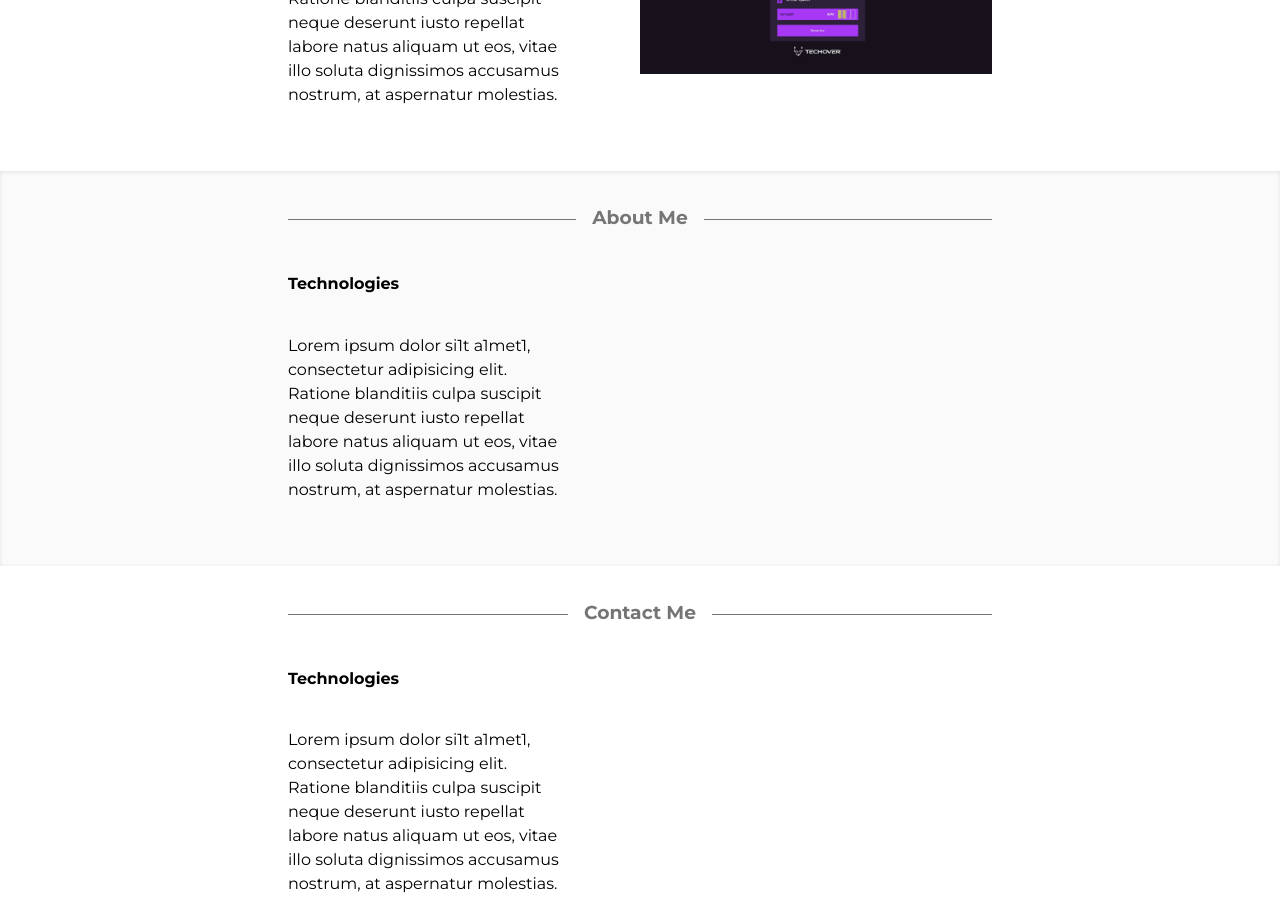
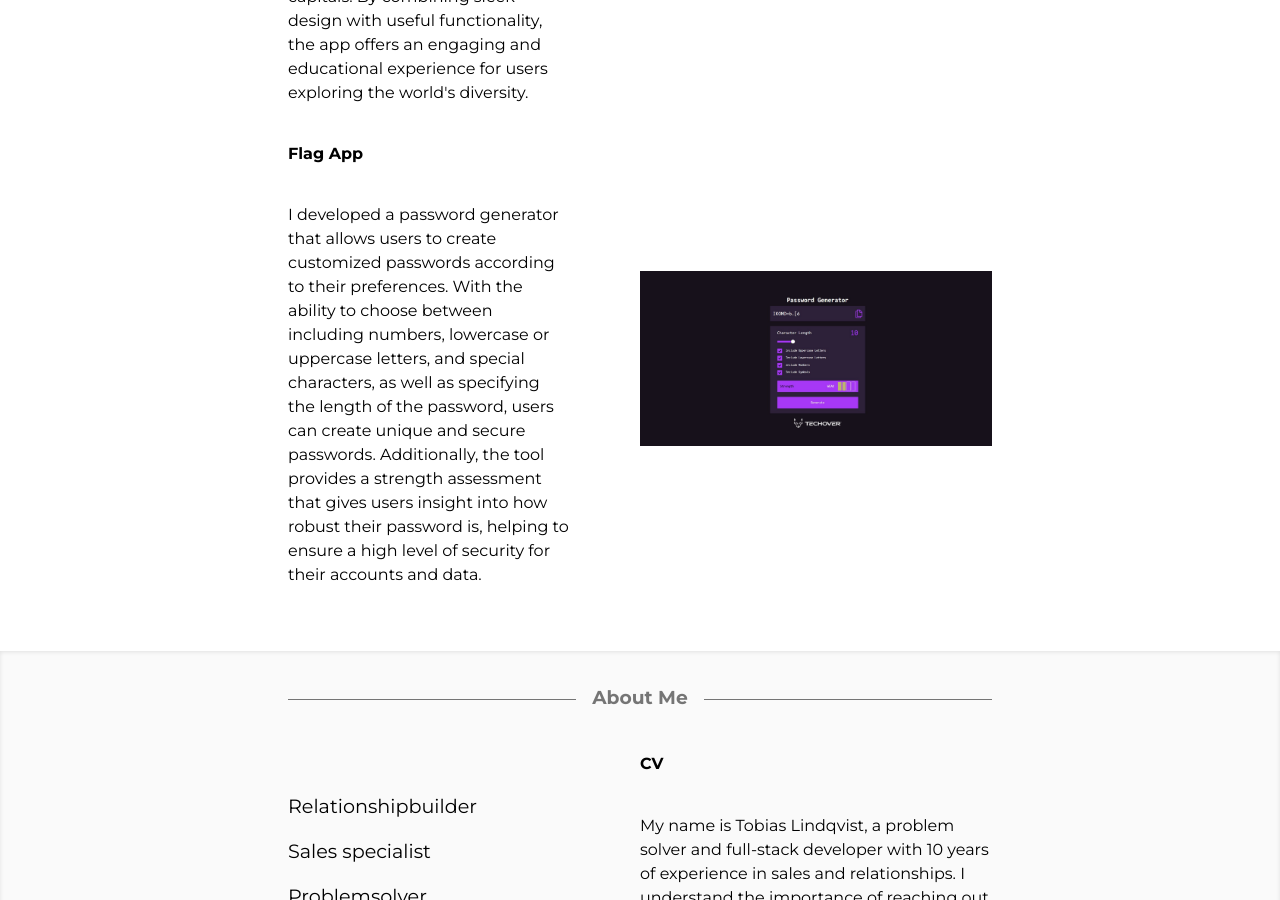
Before and after one commit to LindqvistTobias/portfolio-v2, a React (Vite) app: page / in a window 1280 px wide. Shown: the part 1900-2800 px from the top of the page. Built offline with nearby package versions, Linux system fonts and the light colour scheme.

Commit message:
Addded buttons and text

```diff
--- a/package.json
+++ b/package.json
@@ -14,7 +14,9 @@
     "framer-motion": "^11.2.10",
     "react": "^18.2.0",
     "react-dom": "^18.2.0",
-    "react-scroll": "^1.9.0"
+    "react-icons": "^5.2.1",
+    "react-scroll": "^1.9.0",
+    "styled-components": "^6.1.11"
   },
   "devDependencies": {
     "@types/react": "^18.2.66",
--- a/src/components/Skills/Skills.jsx
+++ b/src/components/Skills/Skills.jsx
@@ -16,7 +16,7 @@ const Skills = () => {
             <div className="info-container">
                 <div className="text-container">
                     <h4>Technologies</h4>
-                    <p>Lorem ipsum dolor si1t a1met1, consectetur adipisicing elit. Ratione blanditiis culpa suscipit neque deserunt iusto repellat labore natus aliquam ut eos, vitae illo soluta dignissimos accusamus nostrum, at aspernatur molestias.</p>
+                    <p>I specialize in using CSS, JavaScript, and MongoDB to build dynamic web applications. My expertise extends to frameworks like React, Material UI, and Framer Motion for creating engaging user interfaces. Additionally, I utilize Node.js for server-side development and Git for efficient version control and collaboration.</p>
                 </div>
                 <div className="skills-container">
                 <div className="img-container">
--- a/src/components/aboutMe/AboutMe.css
+++ b/src/components/aboutMe/AboutMe.css
@@ -0,0 +1,24 @@
+.info-container{
+    display: flex;
+    width: 100%;
+    justify-content: space-between;
+}
+
+.list-container {
+    display: flex;
+    width: 50%;
+}
+
+.list-container ul {
+    display: flex;
+    flex-direction: column;
+    gap: 1rem;
+    font-size: larger;
+}
+
+.cv-container {
+    display: flex;
+    flex-direction: column;
+    width: 50%;
+    margin-left: auto;
+}
--- a/src/components/aboutMe/AboutMe.jsx
+++ b/src/components/aboutMe/AboutMe.jsx
@@ -1,5 +1,6 @@
 import React from "react";
 import "./AboutMe.css";
+import Button from "../button/Button";
 
 const AboutMe = () => {
   return (
@@ -8,14 +9,27 @@ const AboutMe = () => {
         <h3>About Me</h3>
       </div>
       <div className="info-container">
-        <div className="text-container">
-          <h4>Technologies</h4>
+        <div className="list-container">
+          <ul>
+            <li>Relationshipbuilder</li>
+            <li>Sales specialist</li>
+            <li>Problemsolver</li>
+            <li>Fullstack</li>
+            <li>Teamplayer</li>
+          </ul>
+        </div>
+        <div className="cv-container">
+          <h4>CV</h4>
           <p>
-            Lorem ipsum dolor si1t a1met1, consectetur adipisicing elit. Ratione
-            blanditiis culpa suscipit neque deserunt iusto repellat labore natus
-            aliquam ut eos, vitae illo soluta dignissimos accusamus nostrum, at
-            aspernatur molestias.
+            My name is Tobias Lindqvist, a problem solver and full-stack
+            developer with 10 years of experience in sales and relationships. I understand
+            the importance of reaching out and communicating with both old and
+            new customers through the internet, ensuring robust solutions and
+            excellent customer relationships.
           </p>
+          <Button>
+            Download CV
+          </Button>
         </div>
       </div>
     </div>
--- /dev/null
+++ b/src/components/button/Button.jsx
@@ -0,0 +1,50 @@
+import React from 'react';
+import { motion } from 'framer-motion';
+import styled from 'styled-components';
+import { FaPaperPlane } from 'react-icons/fa';
+
+const StyledButton = styled(motion.button)`
+  display: flex;
+  align-items: center;
+  justify-content: center;
+  padding: 10px 20px;
+  font-size: 16px;
+  border-radius: 25px;
+  border: none;
+  background: linear-gradient(45deg, #959cff44, #626eff);
+  color: #fff;
+  cursor: pointer;
+  outline: none;
+  box-shadow: 0px 8px 15px rgba(0, 0, 0, 0.1);
+  transition: all 0.3s ease;
+
+  &:hover {
+    box-shadow: 0px 15px 20px rgba(0, 0, 0, 0.2);
+    transform: translateY(-2px);
+  }
+
+  &:active {
+    transform: translateY(2px);
+  }
+`;
+
+const IconWrapper = styled.div`
+  margin-left: 10px;
+`;
+
+const Button = ({ children, ...props }) => {
+  return (
+    <StyledButton
+      whileHover={{ scale: 1.05 }}
+      whileTap={{ scale: 0.95 }}
+      {...props}
+    >
+      {children}
+      <IconWrapper>
+        <FaPaperPlane />
+      </IconWrapper>
+    </StyledButton>
+  );
+};
+
+export default Button;
--- a/src/components/contact/Contact.css
+++ b/src/components/contact/Contact.css
@@ -1,3 +1,9 @@
 #contact-id h3 {
     background-color: white;
 }
+
+.contact-buttons {
+    display: flex;
+    justify-content: center;
+    align-items: center;
+}
--- a/src/components/contact/Contact.jsx
+++ b/src/components/contact/Contact.jsx
@@ -1,21 +1,56 @@
 import React from "react";
 import "./Contact.css";
+import { motion } from "framer-motion";
+import styled from "styled-components";
+import { FaPaperPlane } from "react-icons/fa";
+
+const Button = styled(motion.button)`
+  display: flex;
+  align-items: center;
+  justify-content: center;
+  padding: 10px 20px;
+  font-size: 16px;
+  border-radius: 25px;
+  border: none;
+  background: linear-gradient(45deg, #959cff44, #626eff);
+  color: #fff;
+  cursor: pointer;
+  outline: none;
+  box-shadow: 0px 8px 15px rgba(0, 0, 0, 0.1);
+  transition: all 0.3s ease;
+
+  &:hover {
+    box-shadow: 0px 15px 20px rgba(0, 0, 0, 0.2);
+    transform: translateY(-2px);
+  }
+
+  &:active {
+    transform: translateY(2px);
+  }
+`;
+
+const IconWrapper = styled.div`
+  margin-left: 10px;
+`;
 
 const Contact = () => {
   return (
     <div id="contact-id" className="section-container">
       <div className="divider-container">
-        <h3>Contact Me</h3>
+        <h3>Contact</h3>
       </div>
       <div className="info-container">
         <div className="text-container">
-          <h4>Technologies</h4>
-          <p>
-            Lorem ipsum dolor si1t a1met1, consectetur adipisicing elit. Ratione
-            blanditiis culpa suscipit neque deserunt iusto repellat labore natus
-            aliquam ut eos, vitae illo soluta dignissimos accusamus nostrum, at
-            aspernatur molestias.
-          </p>
+          <h4>Want to get in touch?</h4>
+          <p>Want to get in touch?</p>
+        </div>
+        <div className="contact-buttons">
+          <Button whileHover={{ scale: 1.05 }} whileTap={{ scale: 0.95 }}>
+            Get in Touch
+            <IconWrapper>
+              <FaPaperPlane />
+            </IconWrapper>
+          </Button>
         </div>
       </div>
     </div>
--- a/src/components/projects/Projects.jsx
+++ b/src/components/projects/Projects.jsx
@@ -7,21 +7,21 @@ import passwordGeneratorImage from "../../assets/passwordgenerator.jpg";
 
 const projectSpotify = {
   name: "Spotify clone",
-  text: "Lorem ipsum dolor si1t a1met1, consectetur adipisicing elit. Ratione blanditiis culpa suscipit neque deserunt iusto repellat labore natus aliquam ut eos, vitae illo soluta dignissimos accusamus nostrum, at aspernatur molestias.",
+  text: "I created a Spotify clone focusing on providing a user-friendly experience for both mobile and desktop. Using React and Material UI, I integrated the Spotify API to allow users to play music and explore their personal playlists directly from the browser. The result is a smooth and responsive platform for music enthusiasts to enjoy their favorite tunes wherever they are.",
   skills: ["react", "js", "node.js", "mui", "API"],
   img: spotifyCloneImage
 }
 
 const projectRestAPI = {
   name: "Flag App",
-  text: "Lorem ipsum dolor si1t a1met1, consectetur adipisicing elit. Ratione blanditiis culpa suscipit neque deserunt iusto repellat labore natus aliquam ut eos, vitae illo soluta dignissimos accusamus nostrum, at aspernatur molestias.",
+  text: "I developed a flag app using a REST Countries API and implemented it with React, Material UI, and CSS. Users can browse flags from around the world and get detailed information about different countries' currencies, populations, and capitals. By combining sleek design with useful functionality, the app offers an engaging and educational experience for users exploring the world's diversity.",
   skills: ["react", "js", "node.js", "mui", "API"],
   img: flagAppImage
 }
 
 const projectPasswordGenerator = {
   name: "Flag App",
-  text: "Lorem ipsum dolor si1t a1met1, consectetur adipisicing elit. Ratione blanditiis culpa suscipit neque deserunt iusto repellat labore natus aliquam ut eos, vitae illo soluta dignissimos accusamus nostrum, at aspernatur molestias.",
+  text: "I developed a password generator that allows users to create customized passwords according to their preferences. With the ability to choose between including numbers, lowercase or uppercase letters, and special characters, as well as specifying the length of the password, users can create unique and secure passwords. Additionally, the tool provides a strength assessment that gives users insight into how robust their password is, helping to ensure a high level of security for their accounts and data.",
   skills: ["react", "js", "node.js", "mui", "API"],
   img: passwordGeneratorImage
 }
```
Also changed, not shown: src/components/Skills/Skills.css (line endings or trailing spaces), 1 other file (tests, documents, lock files or other folders).
